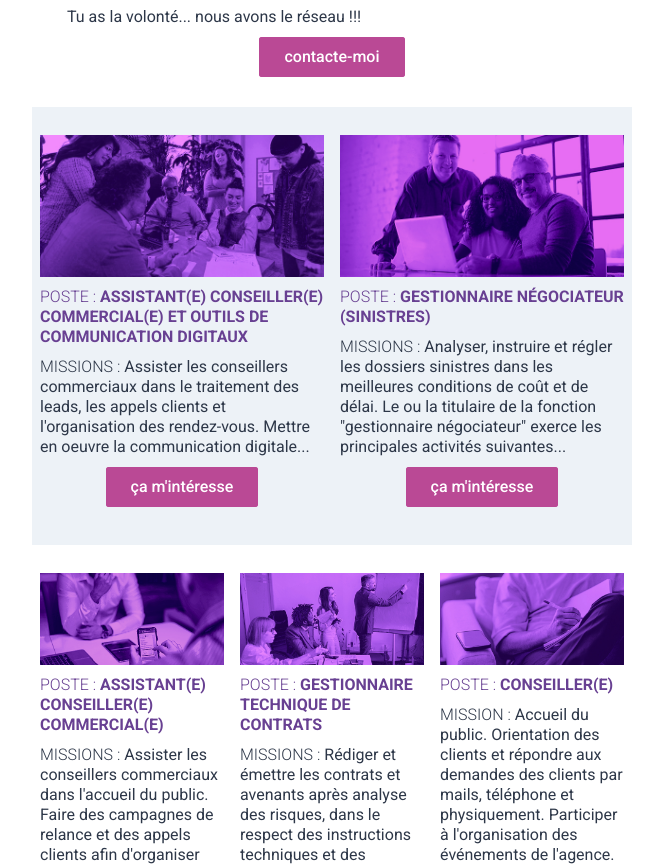
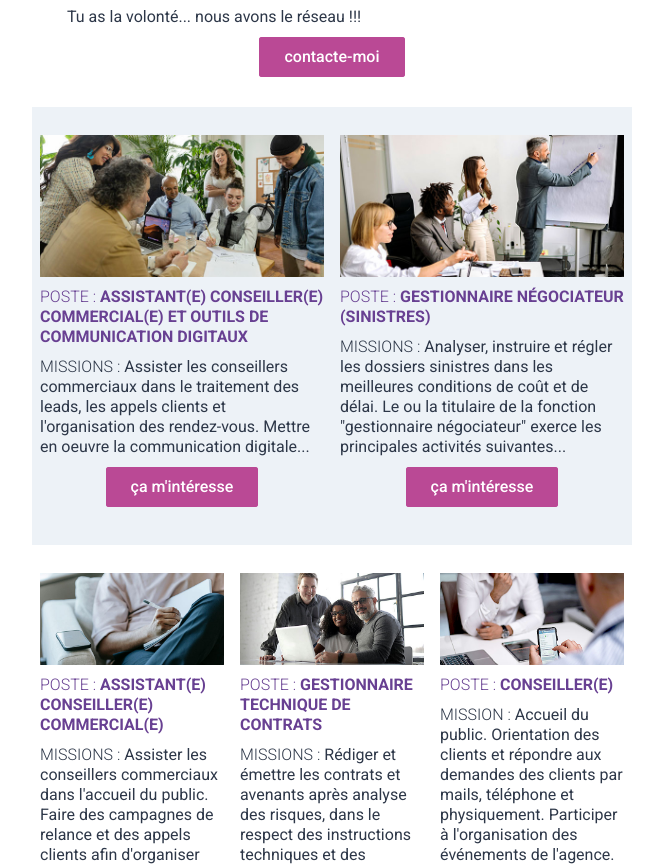
Before and after one commit to StraetenMax/042024_02Assurance-MJML, a website: page index.html in a window 1280 px wide. Shown: the part 663-1528 px from the top of the page, without its empty margins (308-971 px from the left). Drawn offline with Linux system fonts and the light colour scheme.

Commit message:
mise en place des photos

```diff
--- a/index.html
+++ b/index.html
@@ -297,7 +297,7 @@
                                   <tbody>
                                     <tr>
                                       <td style="width:284px;" class="mj-full-width-mobile">
-                                        <img alt="Assistant(e) conseiller(e) commercial(e) en alternance" src="src/img/emploiAssurance01.jpg" style="border:0;display:block;outline:none;text-decoration:none;height:auto;width:100%;font-size:13px;" width="284" height="auto" />
+                                        <img alt="Assistant(e) conseiller(e) commercial(e) en alternance" src="src/img/EmAssurance05_042024.jpg" style="border:0;display:block;outline:none;text-decoration:none;height:auto;width:100%;font-size:13px;" width="284" height="auto" />
                                       </td>
                                     </tr>
                                   </tbody>
@@ -350,7 +350,7 @@
                                   <tbody>
                                     <tr>
                                       <td style="width:284px;" class="mj-full-width-mobile">
-                                        <img alt="Gestionnaire Négociateur en alternance" src="src/img/emploiAssurance02.jpg" style="border:0;display:block;outline:none;text-decoration:none;height:auto;width:100%;font-size:13px;" width="284" height="auto" />
+                                        <img alt="Gestionnaire Négociateur en alternance" src="src/img/EmAssurance03_042024.jpg" style="border:0;display:block;outline:none;text-decoration:none;height:auto;width:100%;font-size:13px;" width="284" height="auto" />
                                       </td>
                                     </tr>
                                   </tbody>
@@ -417,7 +417,7 @@
                                   <tbody>
                                     <tr>
                                       <td style="width:184px;" class="mj-full-width-mobile">
-                                        <img alt="Assistant(e) Conseiller(e) Commercial(e) en alternance" src="src/img/emploiAssurance03.jpg" style="border:0;display:block;outline:none;text-decoration:none;height:auto;width:100%;font-size:13px;" width="184" height="auto" />
+                                        <img alt="Assistant(e) Conseiller(e) Commercial(e) en alternance" src="src/img/EmAssurance02_042024.jpg" style="border:0;display:block;outline:none;text-decoration:none;height:auto;width:100%;font-size:13px;" width="184" height="auto" />
                                       </td>
                                     </tr>
                                   </tbody>
@@ -470,7 +470,7 @@
                                   <tbody>
                                     <tr>
                                       <td style="width:184px;" class="mj-full-width-mobile">
-                                        <img alt="Gestionnaire technique de contrats en alternance" src="src/img/emploiAssurance04.jpg" style="border:0;display:block;outline:none;text-decoration:none;height:auto;width:100%;font-size:13px;" width="184" height="auto" />
+                                        <img alt="Gestionnaire technique de contrats en alternance" src="src/img/EmAssurance04_042024.jpg" style="border:0;display:block;outline:none;text-decoration:none;height:auto;width:100%;font-size:13px;" width="184" height="auto" />
                                       </td>
                                     </tr>
                                   </tbody>
@@ -523,7 +523,7 @@
                                   <tbody>
                                     <tr>
                                       <td style="width:184px;" class="mj-full-width-mobile">
-                                        <img alt="conseiller en alternance" src="src/img/emploiAssurance05.jpg" style="border:0;display:block;outline:none;text-decoration:none;height:auto;width:100%;font-size:13px;" width="184" height="auto" />
+                                        <img alt="conseiller en alternance" src="src/img/EmAssurance01_042024.jpg" style="border:0;display:block;outline:none;text-decoration:none;height:auto;width:100%;font-size:13px;" width="184" height="auto" />
                                       </td>
                                     </tr>
                                   </tbody>
@@ -546,7 +546,7 @@
                                   <tbody>
                                     <tr>
                                       <td align="center" bgcolor="#ba4995" role="presentation" style="border:none;border-radius:3px;cursor:auto;mso-padding-alt:10px 25px;background:#ba4995;" valign="middle">
-                                        <a href="#" style="display:inline-block;background:#ba4995;color:#ffffff;font-family:Roboto, Arial, Helvetica, sans-serif;font-size:16px;font-weight:500;line-height:20px;margin:0;text-decoration:none;text-transform:none;padding:10px 25px;mso-padding-alt:0px;border-radius:3px;" target="_blank"> ça m'intéresse </a>
+                                        <a href="https://ecosup-assurance.fr/conseiller" style="display:inline-block;background:#ba4995;color:#ffffff;font-family:Roboto, Arial, Helvetica, sans-serif;font-size:16px;font-weight:500;line-height:20px;margin:0;text-decoration:none;text-transform:none;padding:10px 25px;mso-padding-alt:0px;border-radius:3px;" target="_blank"> ça m'intéresse </a>
                                       </td>
                                     </tr>
                                   </tbody>
```
Also changed, not shown: src/img/EmAssurance01_042024.jpg (added), src/img/EmAssurance02_042024.jpg (added), src/img/EmAssurance03_042024.jpg (added), src/img/EmAssurance04_042024.jpg (added), src/img/EmAssurance05_042024.jpg (added), 1 other file.
